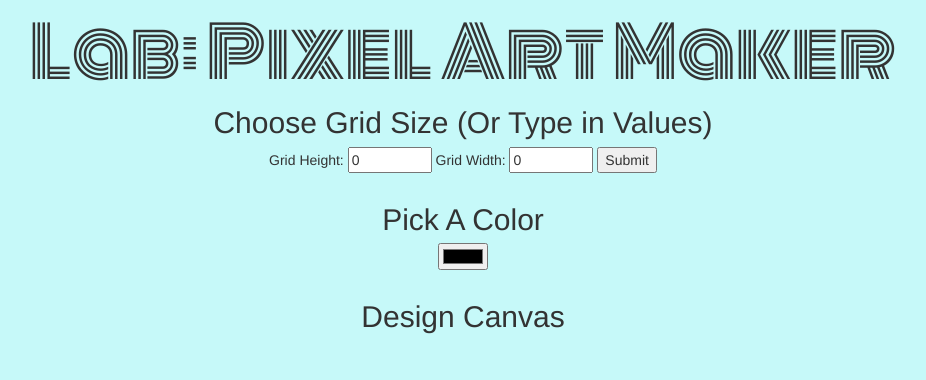
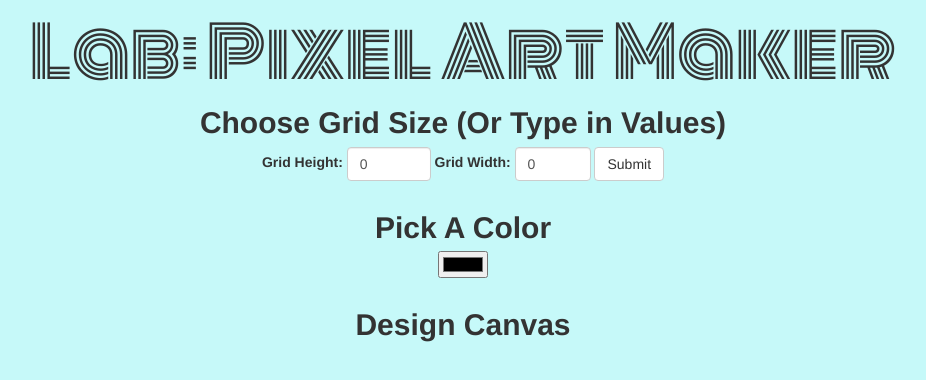
Before and after one commit to funmitoblessed/pixel-art-maker, a plain HTML site: page index.html in a window 1280 px wide. Shown: the whole page, without its empty margins (177-1103 px from the left). Drawn offline with nearby package versions, Linux system fonts and the light colour scheme.

Commit message:
Add bootstrap to input form and style

```diff
--- a/index.html
+++ b/index.html
@@ -21,11 +21,12 @@
     <h1>Lab: Pixel Art Maker</h1>
 
     <h2>Choose Grid Size (Or Type in Values)</h2>
-    <form id="sizePicker">
-        Grid Height:
-        <input type="number" id="inputHeight" name="height" min="1" max="100" value="0"> Grid Width:
-        <input type="number" id="inputWeight" name="width" min="1" max="100" value="0">
-        <input type="submit" id="input">
+    <form class="form-inline" id="sizePicker">
+        <label for="inputHeight">Grid Height:</label>
+        <input type="number" class="form-control" id="inputHeight" name="height" min="1" max="200" value="0">
+        <label for="inputWeight">Grid Width:</label>
+        <input type="number" class="form-control" id="inputWeight" name="width" min="1" max="70" value="0">
+        <input type="submit" class="btn btn-default" id="input">
     </form>
 
     <h2>Pick A Color</h2>
--- a/styles.css
+++ b/styles.css
@@ -11,10 +11,15 @@ h1 {
 
 h2 {
     margin: 1em 0 0.25em;
+    font-weight: bold;
 }
 
 h2:first-of-type {
     margin-top: 0.5em;
+}
+
+h3 {
+    font-weight: bold;
 }
 
 table,
```
